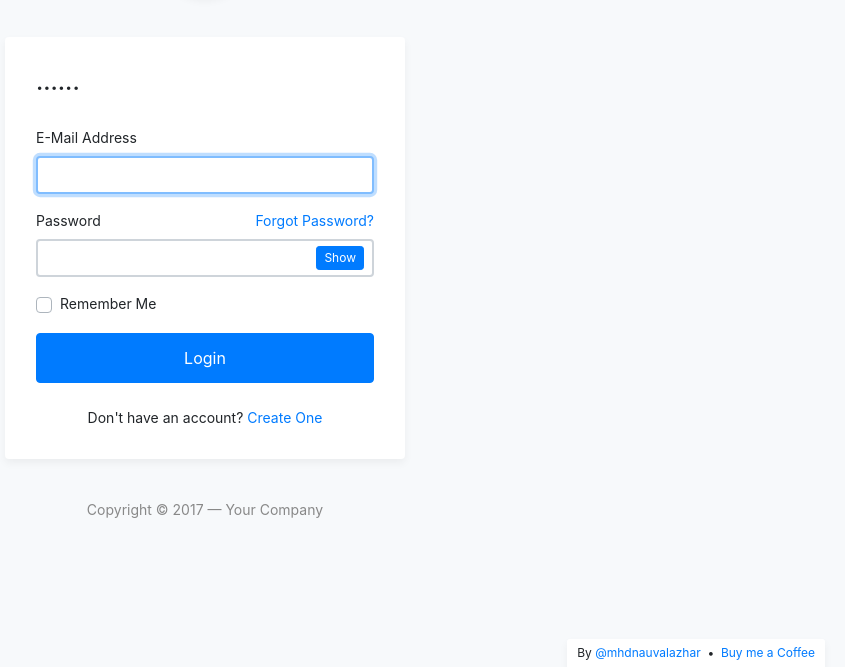
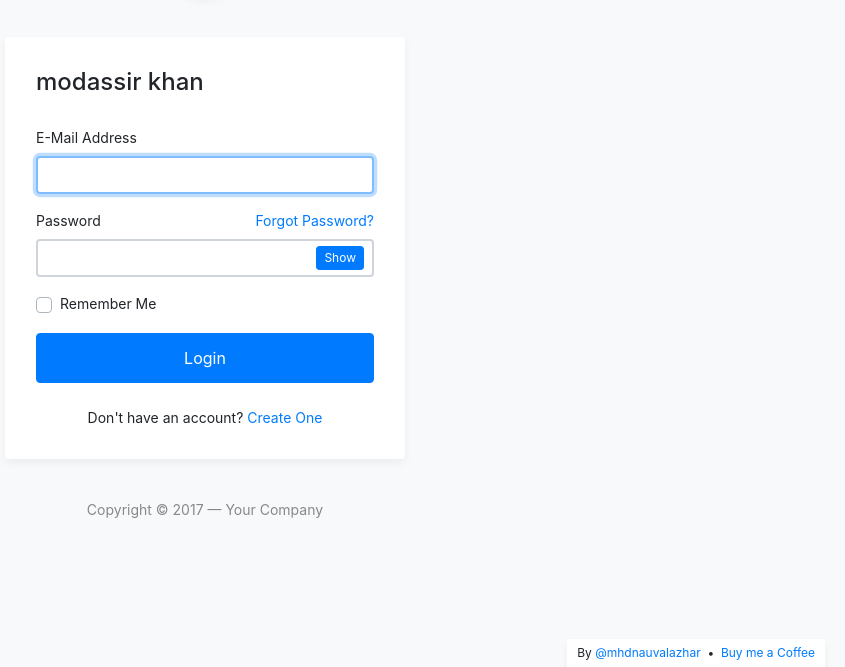
Before and after one commit to Modassir213/login-page-test, a plain HTML site: page index.html in a window 1280 px wide. Shown: the part 133-800 px from the top of the page, without its empty margins (435-1280 px from the left). Drawn offline with nearby package versions, Linux system fonts and the light colour scheme.

Commit message:
index.html

```diff
--- a/index.html
+++ b/index.html
@@ -19,7 +19,7 @@
 					</div>
 					<div class="card fat">
 						<div class="card-body">
-							<h4 class="card-title">......</h4>
+							<h4 class="card-title">modassir khan</h4>
 							<form method="POST" class="my-login-validation" novalidate="">
 								<div class="form-group">
 									<label for="email">E-Mail Address</label>
```
